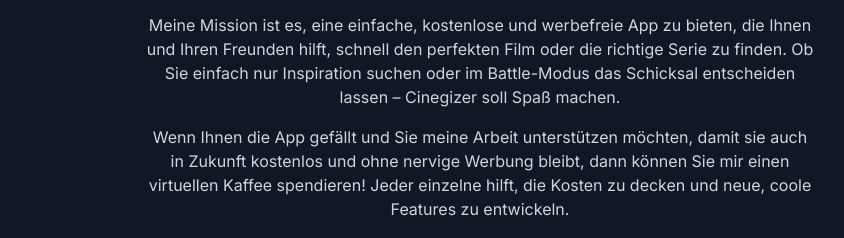
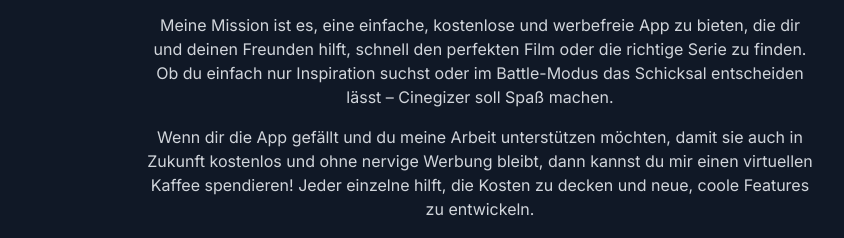
Before and after one commit to Cinegizer/cinegizer-website, a plain HTML site: page index.html in a window 1280 px wide. Shown: the part 714-952 px from the top of the page, without its empty margins (160-1004 px from the left). Drawn offline with nearby package versions, Linux system fonts and the light colour scheme.

Commit message:
Update index.html

```diff
--- a/index.html
+++ b/index.html
@@ -65,10 +65,10 @@
                     <h2 class="text-3xl font-bold text-white">Über das Projekt</h2>
                     <div class="mt-4 max-w-2xl mx-auto text-gray-300 space-y-4">
                         <p>
-                            Meine Mission ist es, eine einfache, kostenlose und werbefreie App zu bieten, die Ihnen und Ihren Freunden hilft, schnell den perfekten Film oder die richtige Serie zu finden. Ob Sie einfach nur Inspiration suchen oder im Battle-Modus das Schicksal entscheiden lassen – Cinegizer soll Spaß machen.
+                            Meine Mission ist es, eine einfache, kostenlose und werbefreie App zu bieten, die dir und deinen Freunden hilft, schnell den perfekten Film oder die richtige Serie zu finden. Ob du einfach nur Inspiration suchst oder im Battle-Modus das Schicksal entscheiden lässt – Cinegizer soll Spaß machen.
                         </p>
                         <p>
-                            Wenn Ihnen die App gefällt und Sie meine Arbeit unterstützen möchten, damit sie auch in Zukunft kostenlos und ohne nervige Werbung bleibt, dann können Sie mir einen virtuellen Kaffee spendieren! Jeder einzelne hilft, die Kosten zu decken und neue, coole Features zu entwickeln.
+                            Wenn dir die App gefällt und du meine Arbeit unterstützen möchten, damit sie auch in Zukunft kostenlos und ohne nervige Werbung bleibt, dann kannst du mir einen virtuellen Kaffee spendieren! Jeder einzelne hilft, die Kosten zu decken und neue, coole Features zu entwickeln.
                         </p>
                     </div>
 
```
